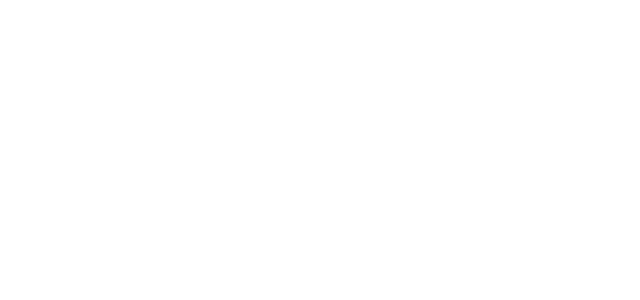
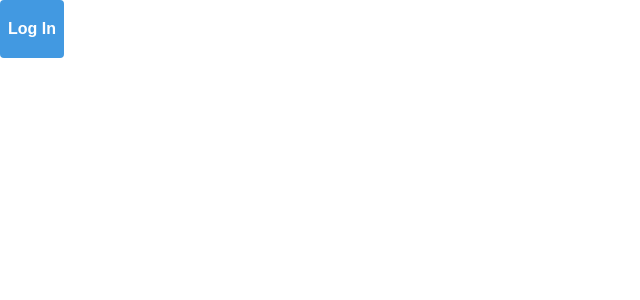
Before and after one commit to KBora/crypto-club-fe, a React (Create React App) app: page / in a window 1280 px wide. Shown: the top 300 px of the page, without its empty margins (0-640 px from the left). Built offline with nearby package versions, Linux system fonts and the light colour scheme.

Commit message:
Add inline style to button

```diff
--- a/src/App.js
+++ b/src/App.js
@@ -3,6 +3,7 @@
 import { useEffect, useState } from 'react';
 import ApolloWrapper from './components/ApolloWrapper';
 import { getConfig } from "./config";
+import LoginButton from './components/LoginButton';
 
 function App() {
   const config = getConfig();
@@ -37,11 +38,14 @@
     return <div>Loading ...</div>;
   }
 
+  if (isAuthenticated) (
+    <ApolloWrapper accessToken={accessToken}/>
+  )
+
   return (
-    isAuthenticated && (
-      <ApolloWrapper accessToken={accessToken}/>
-    )
-
+    <div>
+      <LoginButton></LoginButton>
+    </div>
   );
 }
 
--- a/src/components/LoginButton.js
+++ b/src/components/LoginButton.js
@@ -4,7 +4,23 @@
 const LoginButton = () => {
   const { loginWithRedirect } = useAuth0();
 
-  return <button onClick={() => loginWithRedirect()}>Log In</button>;
+  const buttonStyle = {
+    borderRadius: '4px',
+    backgroundColor: 'rgb(66, 153, 225)',
+    borderWidth: '0px',
+    padding: '16px 8px',
+    lineHeight: '26px',
+    fontWeight: '700',
+    color: 'rgb(255, 255, 255)',
+    fontSize: '16px',
+  }
+
+  return (
+    <button
+      onClick={() => loginWithRedirect()}
+      style={buttonStyle}>Log In
+    </button>
+  );
 };
 
 export default LoginButton;
--- a/src/components/TotalBalance.js
+++ b/src/components/TotalBalance.js
@@ -22,8 +22,8 @@
 
   return (
     <div>
-      <div>Total Balance: $USD{data.balance_snapshots.amount_usd}</div>
-      <div>Time: {data.balance_snapshots.timestamp}</div>
+      <div>Total Balance: $USD{data.balance_snapshots[0].amount_usd}</div>
+      <div>Time: {data.balance_snapshots[0].timestamp}</div>
 
     </div>
   );
```
